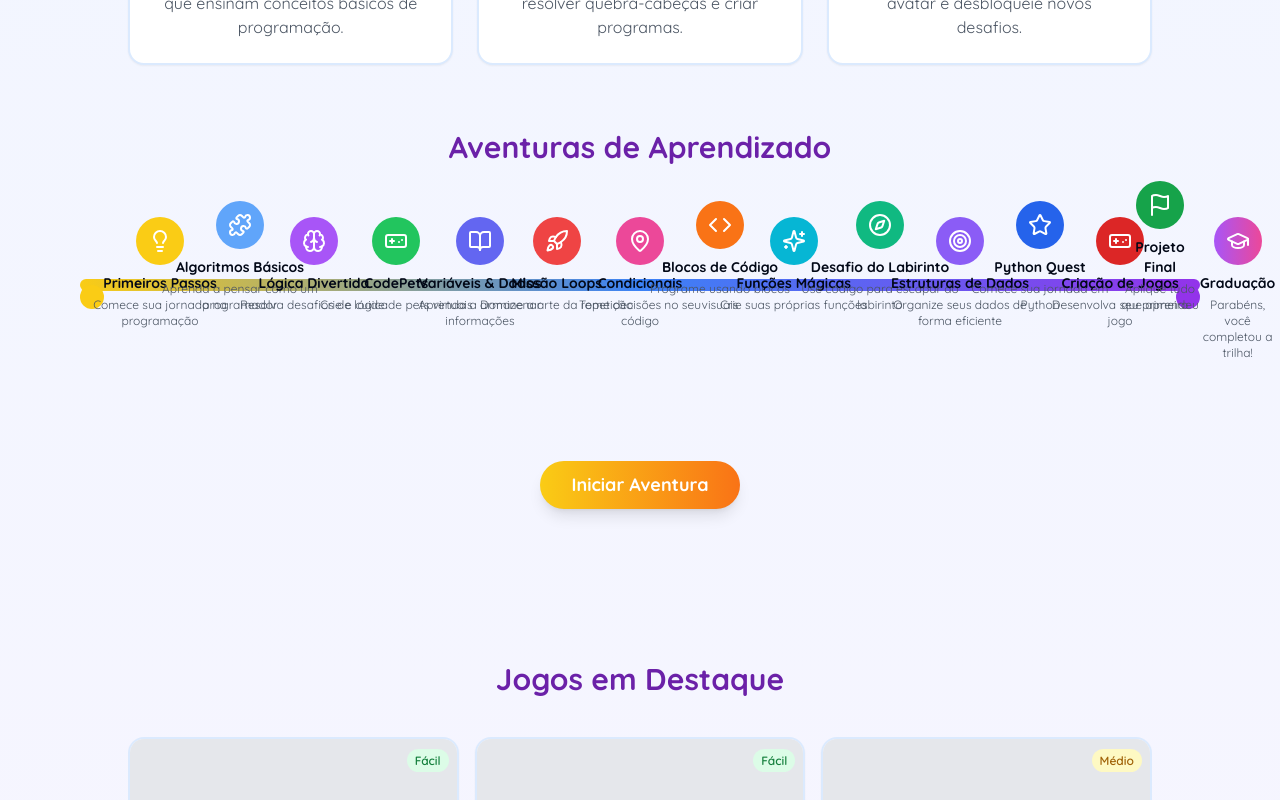
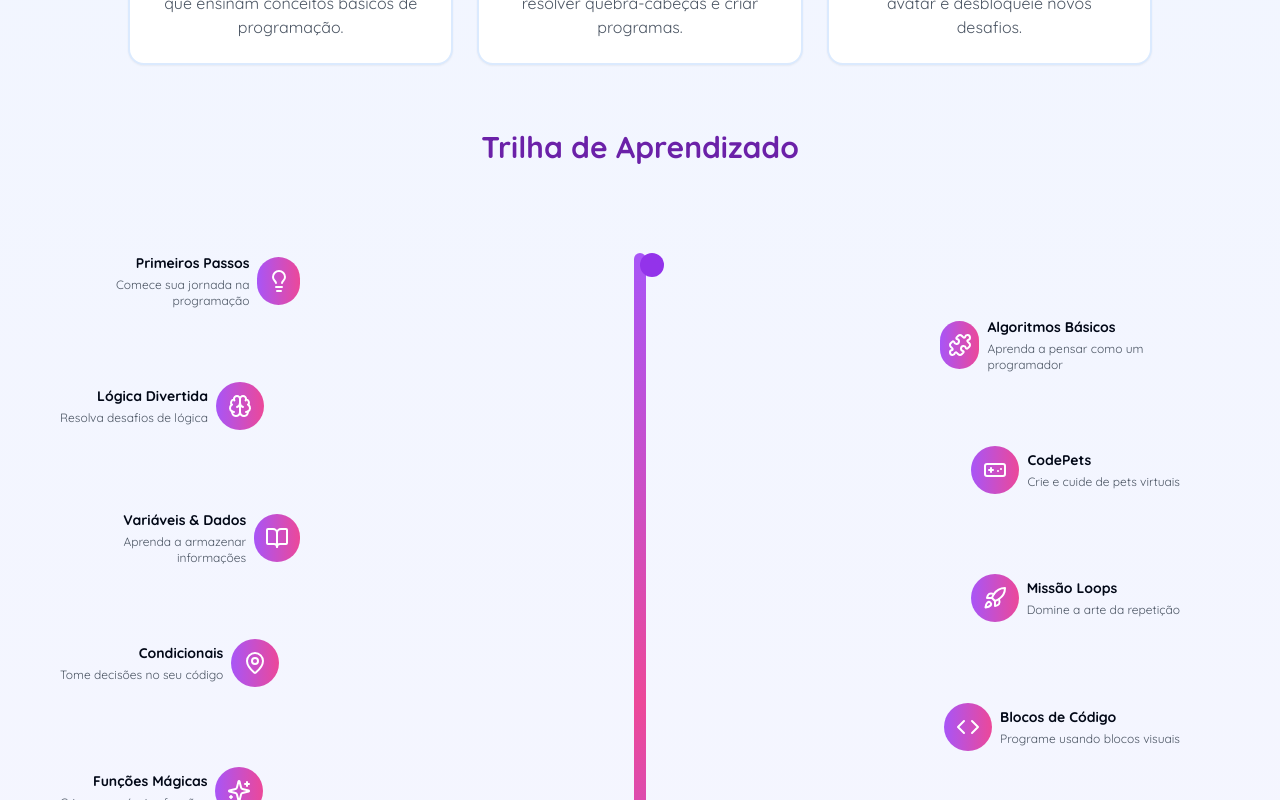
Before and after one commit to heliocmt/kidev, a React (Vite) app: page / in a window 1280 px wide. Shown: the part 1060-1860 px from the top of the page. Built offline with nearby package versions, Linux system fonts and the light colour scheme.

Commit message:
Update learning path style
The learning path component was updated to use a vertical layout and maintain the pink and purple gradient colors.

```diff
--- a/src/components/LearningPath.tsx
+++ b/src/components/LearningPath.tsx
@@ -10,7 +10,6 @@ import {
   PuzzleIcon,
   RocketIcon,
   StarIcon,
-  TrophyIcon,
   BrainIcon,
   TargetIcon,
   MapPinIcon,
@@ -29,7 +28,7 @@ interface PathStepProps {
   description: string;
   icon: React.ReactNode;
   color: string;
-  position: 'top' | 'bottom';
+  position: 'left' | 'right';
   onClick: () => void;
   delay: number;
 }
@@ -46,32 +45,35 @@ const PathStep: React.FC<PathStepProps> = ({
 }) => {
   return (
     <motion.div
-      initial={{ opacity: 0, y: position === 'top' ? -20 : 20 }}
-      animate={{ opacity: 1, y: 0 }}
+      initial={{ opacity: 0, x: position === 'left' ? -20 : 20 }}
+      animate={{ opacity: 1, x: 0 }}
       transition={{ delay: delay * 0.1, duration: 0.5 }}
       className={cn(
-        "absolute transform -translate-x-1/2",
-        position === 'top' ? '-translate-y-full -top-5' : 'translate-y-0 bottom-5',
+        "absolute transform",
+        position === 'left' ? '-translate-x-full -left-5' : 'translate-x-0 right-5',
       )}
-      style={{ left: `${(step - 1) * (100 / 14)}%` }}
+      style={{ top: `${(step - 1) * (100 / 14)}%` }}
     >
       <div className={cn(
-        "flex flex-col items-center max-w-40",
-        position === 'top' ? 'mb-3' : 'mt-3'
+        "flex items-center max-w-60",
+        position === 'left' ? 'mr-3 flex-row-reverse text-right' : 'ml-3 flex-row text-left'
       )}>
         <motion.button
           whileHover={{ scale: 1.1 }}
           whileTap={{ scale: 0.95 }}
           onClick={onClick}
           className={cn(
-            "w-12 h-12 rounded-full flex items-center justify-center text-white mb-2",
+            "w-12 h-12 rounded-full flex items-center justify-center text-white",
+            position === 'left' ? 'ml-2' : 'mr-2',
             color
           )}
         >
           {icon}
         </motion.button>
-        <h3 className="font-bold text-sm text-center">{title}</h3>
-        <p className="text-xs text-center text-gray-600 mt-1">{description}</p>
+        <div>
+          <h3 className="font-bold text-sm">{title}</h3>
+          <p className="text-xs text-gray-600 mt-1">{description}</p>
+        </div>
       </div>
     </motion.div>
   );
@@ -105,112 +107,112 @@ export const LearningPath: React.FC = () => {
       title: "Primeiros Passos",
       description: "Comece sua jornada na programação",
       icon: <LightbulbIcon className="h-6 w-6" />,
-      color: "bg-yellow-400",
-      position: "top" as const
+      color: "bg-gradient-to-r from-purple-500 to-pink-500",
+      position: "left" as const
     },
     {
       step: 2,
       title: "Algoritmos Básicos",
       description: "Aprenda a pensar como um programador",
       icon: <PuzzleIcon className="h-6 w-6" />,
-      color: "bg-blue-400",
-      position: "bottom" as const
+      color: "bg-gradient-to-r from-purple-500 to-pink-500",
+      position: "right" as const
     },
     {
       step: 3,
       title: "Lógica Divertida",
       description: "Resolva desafios de lógica",
       icon: <BrainIcon className="h-6 w-6" />,
-      color: "bg-purple-500",
-      position: "top" as const
+      color: "bg-gradient-to-r from-purple-500 to-pink-500",
+      position: "left" as const
     },
     {
       step: 4,
       title: "CodePets",
       description: "Crie e cuide de pets virtuais",
       icon: <GamepadIcon className="h-6 w-6" />,
-      color: "bg-green-500",
-      position: "bottom" as const
+      color: "bg-gradient-to-r from-purple-500 to-pink-500",
+      position: "right" as const
     },
     {
       step: 5,
       title: "Variáveis & Dados",
       description: "Aprenda a armazenar informações",
       icon: <BookOpenIcon className="h-6 w-6" />,
-      color: "bg-indigo-500",
-      position: "top" as const
+      color: "bg-gradient-to-r from-purple-500 to-pink-500",
+      position: "left" as const
     },
     {
       step: 6,
       title: "Missão Loops",
       description: "Domine a arte da repetição",
       icon: <RocketIcon className="h-6 w-6" />,
-      color: "bg-red-500",
-      position: "bottom" as const
+      color: "bg-gradient-to-r from-purple-500 to-pink-500",
+      position: "right" as const
     },
     {
       step: 7,
       title: "Condicionais",
       description: "Tome decisões no seu código",
       icon: <MapPinIcon className="h-6 w-6" />,
-      color: "bg-pink-500",
-      position: "top" as const
+      color: "bg-gradient-to-r from-purple-500 to-pink-500",
+      position: "left" as const
     },
     {
       step: 8,
       title: "Blocos de Código",
       description: "Programe usando blocos visuais",
       icon: <CodeIcon className="h-6 w-6" />,
-      color: "bg-orange-500",
-      position: "bottom" as const
+      color: "bg-gradient-to-r from-purple-500 to-pink-500",
+      position: "right" as const
     },
     {
       step: 9,
       title: "Funções Mágicas",
       description: "Crie suas próprias funções",
       icon: <SparklesIcon className="h-6 w-6" />,
-      color: "bg-cyan-500",
-      position: "top" as const
+      color: "bg-gradient-to-r from-purple-500 to-pink-500",
+      position: "left" as const
     },
     {
       step: 10,
       title: "Desafio do Labirinto",
       description: "Use código para escapar do labirinto",
       icon: <CompassIcon className="h-6 w-6" />,
-      color: "bg-emerald-500",
-      position: "bottom" as const
+      color: "bg-gradient-to-r from-purple-500 to-pink-500",
+      position: "right" as const
     },
     {
       step: 11,
       title: "Estruturas de Dados",
       description: "Organize seus dados de forma eficiente",
       icon: <TargetIcon className="h-6 w-6" />,
-      color: "bg-violet-500",
-      position: "top" as const
+      color: "bg-gradient-to-r from-purple-500 to-pink-500",
+      position: "left" as const
     },
     {
       step: 12,
       title: "Python Quest",
       description: "Comece sua jornada em Python",
       icon: <StarIcon className="h-6 w-6" />,
-      color: "bg-blue-600",
-      position: "bottom" as const
+      color: "bg-gradient-to-r from-purple-500 to-pink-500",
+      position: "right" as const
     },
     {
       step: 13,
       title: "Criação de Jogos",
       description: "Desenvolva seu primeiro jogo",
       icon: <GamepadIcon className="h-6 w-6" />,
-      color: "bg-red-600",
-      position: "top" as const
+      color: "bg-gradient-to-r from-purple-500 to-pink-500",
+      position: "left" as const
     },
     {
       step: 14,
       title: "Projeto Final",
       description: "Aplique tudo que aprendeu",
       icon: <FlagIcon className="h-6 w-6" />,
-      color: "bg-green-600",
-      position: "bottom" as const
+      color: "bg-gradient-to-r from-purple-500 to-pink-500",
+      position: "right" as const
     },
     {
       step: 15,
@@ -218,7 +220,7 @@ export const LearningPath: React.FC = () => {
       description: "Parabéns, você completou a trilha!",
       icon: <GraduationCapIcon className="h-6 w-6" />,
       color: "bg-gradient-to-r from-purple-500 to-pink-500",
-      position: "top" as const
+      position: "left" as const
     },
   ];
 
@@ -226,15 +228,15 @@ export const LearningPath: React.FC = () => {
     <div className="py-10 px-4">
       <div className="relative">
         {/* Path Line */}
-        <div className="relative h-24">
-          <div className="absolute left-0 right-0 top-1/2 h-3 bg-gradient-to-r from-yellow-400 via-blue-500 to-purple-600 rounded-full transform -translate-y-1/2"></div>
+        <div className="relative h-[700px] md:h-[900px]">
+          <div className="absolute top-0 bottom-0 left-1/2 w-3 bg-gradient-to-b from-purple-500 via-pink-500 to-purple-500 rounded-full transform -translate-x-1/2"></div>
 
           {/* Start Point */}
           <motion.div
             initial={{ scale: 0 }}
             animate={{ scale: 1 }}
             transition={{ delay: 0.2, type: "spring" }}
-            className="absolute left-0 top-1/2 w-6 h-6 rounded-full bg-yellow-400 transform -translate-y-1/2 -translate-x-1/2"
+            className="absolute top-0 left-1/2 w-6 h-6 rounded-full bg-purple-600 transform -translate-x-1/2 -translate-y-1/2"
           />
 
           {/* End Point */}
@@ -242,7 +244,7 @@ export const LearningPath: React.FC = () => {
             initial={{ scale: 0 }}
             animate={{ scale: 1 }}
             transition={{ delay: 1.7, type: "spring" }}
-            className="absolute right-0 top-1/2 w-6 h-6 rounded-full bg-purple-600 transform -translate-y-1/2 translate-x-1/2"
+            className="absolute bottom-0 left-1/2 w-6 h-6 rounded-full bg-pink-600 transform -translate-x-1/2 translate-y-1/2"
           />
 
           {/* Steps */}
@@ -257,11 +259,11 @@ export const LearningPath: React.FC = () => {
         </div>
       </div>
 
-      <div className="flex justify-center mt-32">
+      <div className="flex justify-center mt-8">
         <Button
           size="lg"
           onClick={() => navigate('/game')}
-          className="bg-gradient-to-r from-yellow-400 to-orange-500 hover:from-yellow-500 hover:to-orange-600 text-white px-8 py-6 rounded-full shadow-lg hover:shadow-xl transition-all duration-300 text-lg font-bold"
+          className="bg-gradient-to-r from-purple-500 to-pink-500 hover:from-purple-600 hover:to-pink-600 text-white px-8 py-6 rounded-full shadow-lg hover:shadow-xl transition-all duration-300 text-lg font-bold"
         >
           Iniciar Aventura
         </Button>
--- a/src/pages/Index.tsx
+++ b/src/pages/Index.tsx
@@ -40,11 +40,11 @@ const Index = () => {
             <HowItWorks />
 
             <div className="mb-20">
-              <h2 className="text-2xl md:text-3xl font-bold text-center mb-8 text-purple-800">
-                Aventuras de Aprendizado
+              <h2 className="text-2xl md:text-3xl font-bold text-center mb-12 text-purple-800">
+                Trilha de Aprendizado
               </h2>
 
-              {/* Replaced card grid with Learning Path */}
+              {/* Learning Path */}
               <LearningPath />
             </div>
 
```
